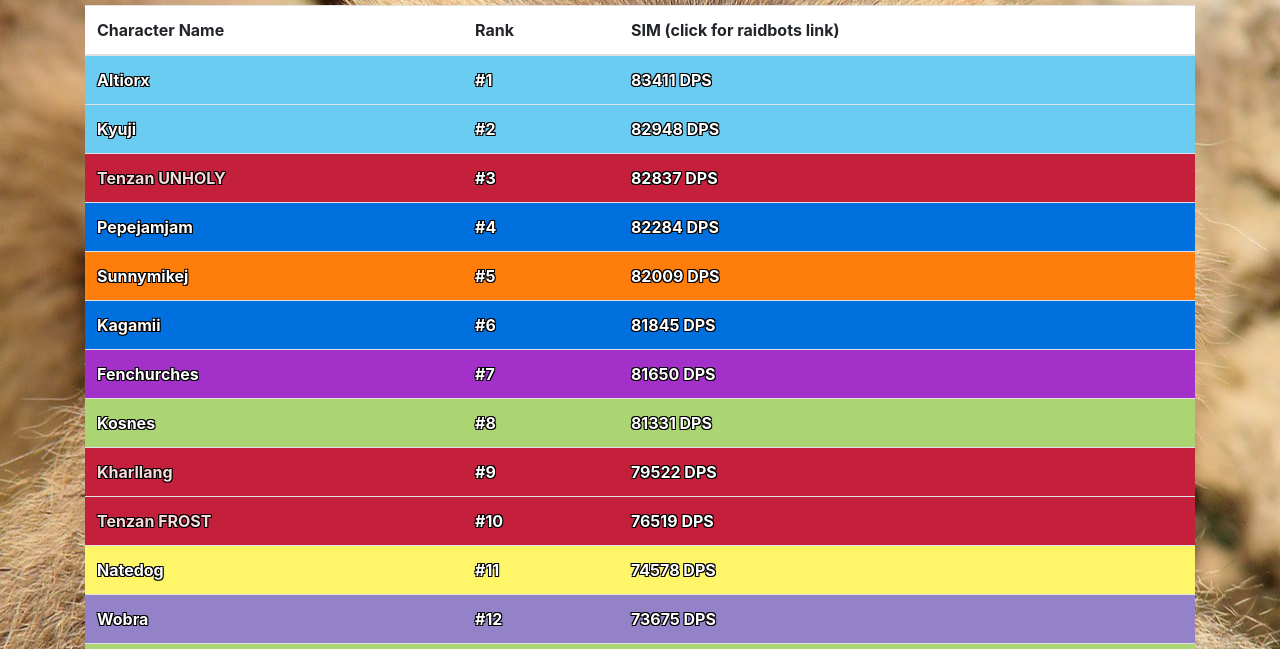
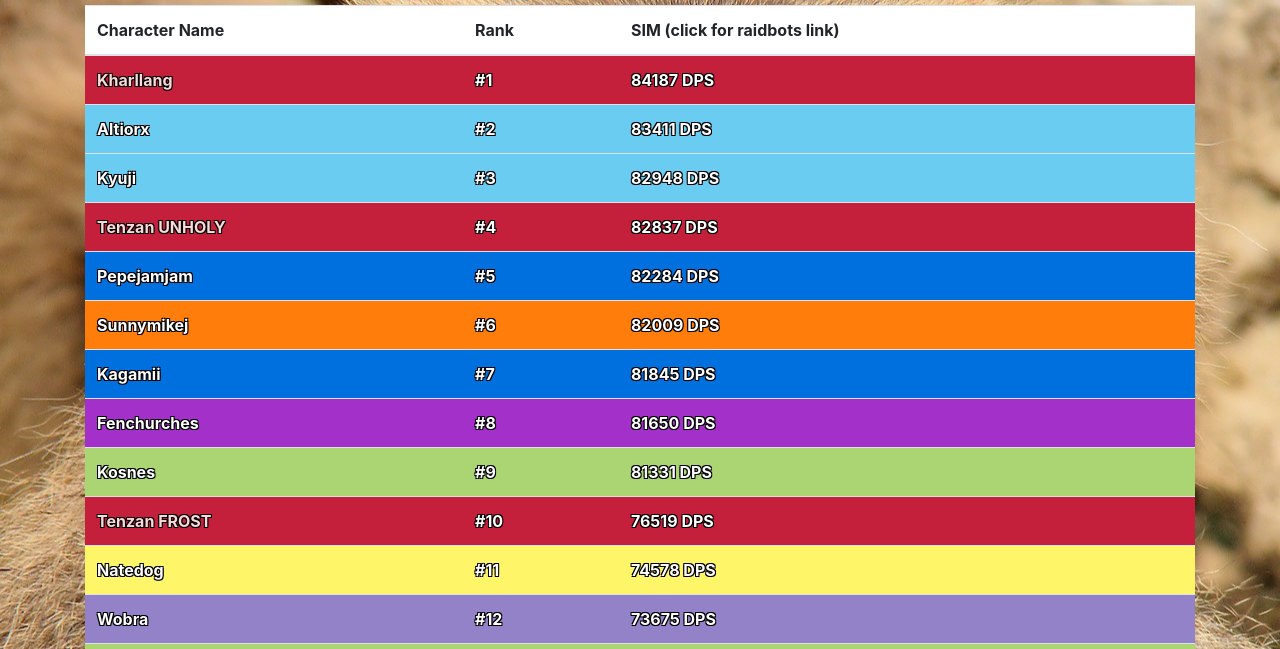
Before and after one commit to KyujiQG/BaboonsSimsRanks, a website: page game/index.html in a window 1280 px wide. Shown: the part 151-800 px from the top of the page. Drawn offline with nearby package versions, Linux system fonts and the light colour scheme.

Commit message:
Changes 02.02.2023

```diff
--- a/file.csv
+++ b/file.csv
@@ -1,4 +1,5 @@
 character_name,class,dps,link
+Kharllang,death_knight,84187,https://www.raidbots.com/simbot/report/f43H9mtmay151V5GnzAFUi
 Altiorx,mage,83411,https://www.raidbots.com/simbot/report/4YBFxfXKMJ2WrGZNLgMBtL
 Kyuji,mage,82948,https://www.raidbots.com/simbot/report/oMuXgWD239SoewrAdbGw2H
 Tenzan UNHOLY,death_knight,82837,https://www.raidbots.com/simbot/report/eMiK9vBcipHBXCp2q4CuH7
@@ -7,7 +8,6 @@ Sunnymikej,druid,82009,https://www.raidbots.com/simbot/report/j5urHUUrfny5h83goA
 Kagamii,shaman,81845,https://www.raidbots.com/simbot/report/s18Hd9DXeHrmxeNjmw7uv8
 Fenchurches,demon_hunter,81650,https://www.raidbots.com/simbot/report/9Pp2nrZk681xy64uvQSkos
 Kosnes,hunter,81331,https://www.raidbots.com/simbot/report/7RhY5b17dnMF2k3ZThgmN4
-Kharllang,death_knight,79522,https://www.raidbots.com/simbot/report/m2o9Se5YidNfyVDib8pmxH
 Tenzan FROST,death_knight,76519,https://www.raidbots.com/simbot/report/fWcYo1APEhJoLKRGpMxLNX
 Natedog,rogue,74578,https://www.raidbots.com/simbot/report/q6eLYA2Wh4cxAgxLnUTswu
 Wobra,warlock,73675,https://www.raidbots.com/simbot/report/5nf8aCuyhv6yrbSpnbu9Jz
--- a/game/index.html
+++ b/game/index.html
@@ -105,59 +105,59 @@ a {
           </tr>
         </thead>
         <tbody>
-<tr class='mage'>
+<tr class='death_knight'>
+   <td class='character-name'>Kharllang</td>
+   <td class='rank'>#1</td>
+   <td class='DPS'>
+      <a href='https://www.raidbots.com/simbot/report/f43H9mtmay151V5GnzAFUi' target='_blank'>84187 DPS</a>
+   </td>
+</tr><tr class='mage'>
    <td class='character-name'>Altiorx</td>
-   <td class='rank'>#1</td>
+   <td class='rank'>#2</td>
    <td class='DPS'>
       <a href='https://www.raidbots.com/simbot/report/4YBFxfXKMJ2WrGZNLgMBtL' target='_blank'>83411 DPS</a>
    </td>
 </tr><tr class='mage'>
    <td class='character-name'>Kyuji</td>
-   <td class='rank'>#2</td>
+   <td class='rank'>#3</td>
    <td class='DPS'>
       <a href='https://www.raidbots.com/simbot/report/oMuXgWD239SoewrAdbGw2H' target='_blank'>82948 DPS</a>
    </td>
 </tr><tr class='death_knight'>
    <td class='character-name'>Tenzan UNHOLY</td>
-   <td class='rank'>#3</td>
+   <td class='rank'>#4</td>
    <td class='DPS'>
       <a href='https://www.raidbots.com/simbot/report/eMiK9vBcipHBXCp2q4CuH7' target='_blank'>82837 DPS</a>
    </td>
 </tr><tr class='shaman'>
    <td class='character-name'>Pepejamjam</td>
-   <td class='rank'>#4</td>
+   <td class='rank'>#5</td>
    <td class='DPS'>
       <a href='https://www.raidbots.com/simbot/report/k92fmApddvtaMVwAiBVebt' target='_blank'>82284 DPS</a>
    </td>
 </tr><tr class='druid'>
    <td class='character-name'>Sunnymikej</td>
-   <td class='rank'>#5</td>
+   <td class='rank'>#6</td>
    <td class='DPS'>
       <a href='https://www.raidbots.com/simbot/report/j5urHUUrfny5h83goAdE3P' target='_blank'>82009 DPS</a>
    </td>
 </tr><tr class='shaman'>
    <td class='character-name'>Kagamii</td>
-   <td class='rank'>#6</td>
+   <td class='rank'>#7</td>
    <td class='DPS'>
       <a href='https://www.raidbots.com/simbot/report/s18Hd9DXeHrmxeNjmw7uv8' target='_blank'>81845 DPS</a>
    </td>
 </tr><tr class='demon_hunter'>
    <td class='character-name'>Fenchurches</td>
-   <td class='rank'>#7</td>
+   <td class='rank'>#8</td>
    <td class='DPS'>
       <a href='https://www.raidbots.com/simbot/report/9Pp2nrZk681xy64uvQSkos' target='_blank'>81650 DPS</a>
    </td>
 </tr><tr class='hunter'>
    <td class='character-name'>Kosnes</td>
-   <td class='rank'>#8</td>
+   <td class='rank'>#9</td>
    <td class='DPS'>
       <a href='https://www.raidbots.com/simbot/report/7RhY5b17dnMF2k3ZThgmN4' target='_blank'>81331 DPS</a>
-   </td>
-</tr><tr class='death_knight'>
-   <td class='character-name'>Kharllang</td>
-   <td class='rank'>#9</td>
-   <td class='DPS'>
-      <a href='https://www.raidbots.com/simbot/report/m2o9Se5YidNfyVDib8pmxH' target='_blank'>79522 DPS</a>
    </td>
 </tr><tr class='death_knight'>
    <td class='character-name'>Tenzan FROST</td>
```
